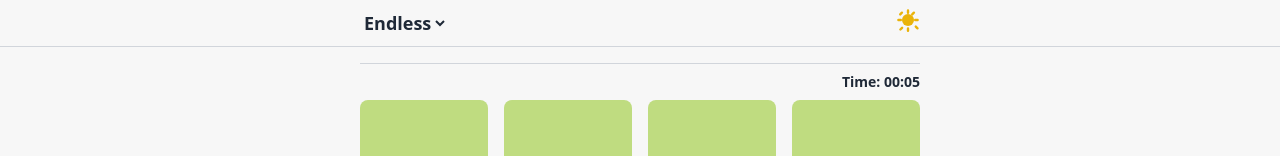
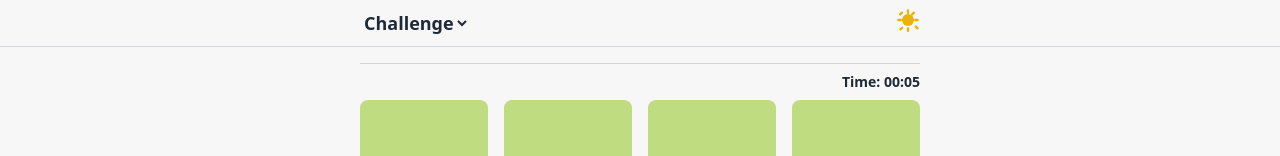
Before and after one commit to Heminyildiz/ConnectionWords, a React (Create React App) app: page / in a window 1280 px wide. Shown: the top 156 px of the page. Built offline with nearby package versions, Linux system fonts and the light colour scheme.

Commit message:
Update Header.jsx

```diff
--- a/src/components/Header.jsx
+++ b/src/components/Header.jsx
@@ -21,7 +21,7 @@ const Header = ({ mode, setMode, theme, setTheme }) => {
             className={`text-lg font-semibold ${textColorClass} bg-transparent outline-none`}
           >
             <option value="Daily">Daily</option>
-            <option value="Endless">Endless</option>
+            <option value="Endless">Challenge</option>
           </select>
         </div>
         {/* Orta: (ConnectionWords metni kaldırıldı) */}
```
